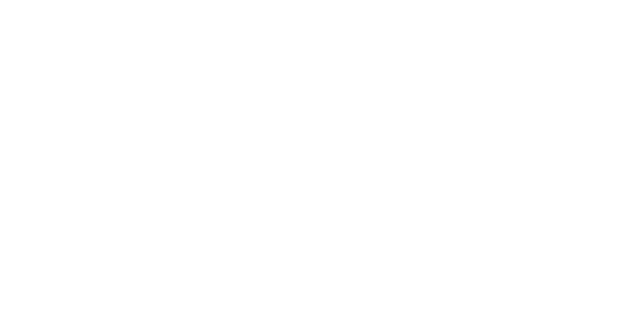
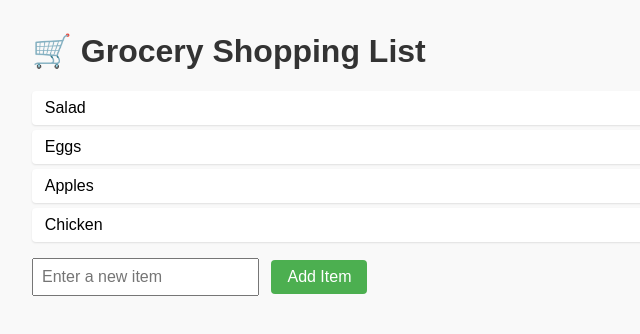
Before and after one commit to HimanshuDahal/m4-w1-d2-homework, a plain HTML site: page index.html in a window 1280 px wide. Shown: the whole page, without its empty margins (0-640 px from the left). Drawn offline with nearby package versions, Linux system fonts and the light colour scheme.

Commit message:
Completed

```diff
--- a/index.html
+++ b/index.html
@@ -2,37 +2,78 @@
 <html lang="en">
   <head>
     <meta charset="UTF-8" />
-    <meta name="viewport" content="width=device-width, initial-scale=1.0" />
-    <title>VUE Arrays, Event Listeners and Hooks</title>
+    <title>Grocery Shopping List</title>
+    <!-- Vue.js CDN -->
+    <script src="https://cdn.jsdelivr.net/npm/vue@2/dist/vue.js"></script>
     <style>
-      #root {
-        margin: 30px;
+      body {
+        font-family: Arial, sans-serif;
+        margin: 2rem;
+        background: #f9f9f9;
+      }
+      h1 {
+        color: #333;
       }
       ul {
-        width: 260px;
-        padding: 30px 0 30px 30px;
-        border-radius: 10px;
-        background-color: rgb(222, 248, 188);
+        list-style-type: none;
+        padding: 0;
       }
       li {
-        list-style-type: none;
+        background: #fff;
+        margin: 0.3rem 0;
+        padding: 0.5rem 0.8rem;
+        border-radius: 4px;
+        box-shadow: 0 1px 2px rgba(0, 0, 0, 0.1);
+      }
+      input {
+        padding: 0.5rem;
+        font-size: 1rem;
+        margin-right: 0.5rem;
       }
       button {
-        background-color: rgb(224, 218, 32);
-        border: 1px solid rgb(182, 181, 181);
+        padding: 0.5rem 1rem;
+        font-size: 1rem;
+        background: #4caf50;
+        color: white;
+        border: none;
+        border-radius: 4px;
+        cursor: pointer;
+      }
+      button:hover {
+        background: #45a049;
       }
     </style>
-    <script src="https://cdn.jsdelivr.net/npm/vue@2.6.12/dist/vue.js"></script>
   </head>
   <body>
-    <div id="root"></div>
+    <div id="root">
+      <h1>🛒 Grocery Shopping List</h1>
+      <ul>
+        <li v-for="item in shoplist" :key="item">{{ item }}</li>
+      </ul>
+      <input
+        type="text"
+        v-model="newItem"
+        placeholder="Enter a new item"
+        @keyup.enter="addItem"
+      />
+      <button @click="addItem">Add Item</button>
+    </div>
 
     <script>
-      //Vue instance
-      let app = new Vue({
+      new Vue({
         el: "#root",
-
-        data: {},
+        data: {
+          newItem: "",
+          shoplist: ["Salad", "Eggs", "Apples", "Chicken"],
+        },
+        methods: {
+          addItem() {
+            if (this.newItem.trim() !== "") {
+              this.shoplist.push(this.newItem.trim());
+              this.newItem = "";
+            }
+          },
+        },
       });
     </script>
   </body>
```
